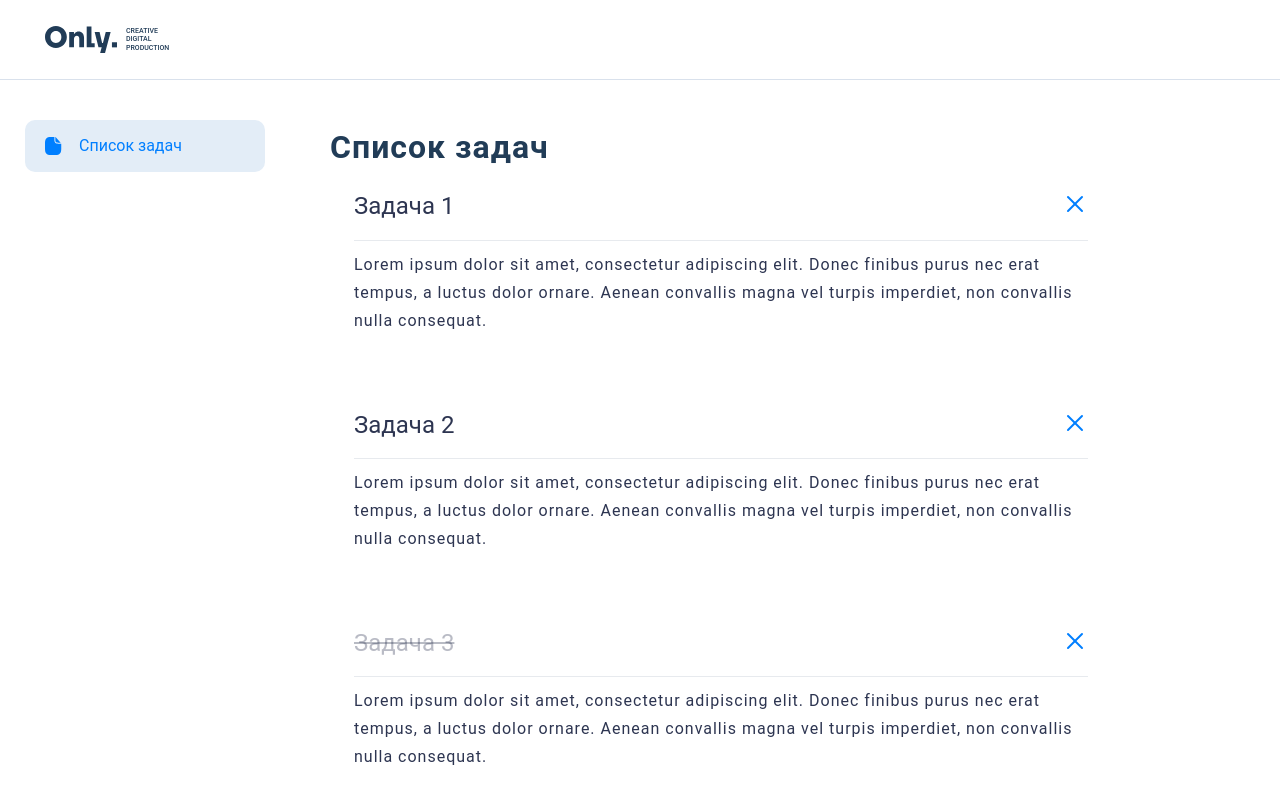
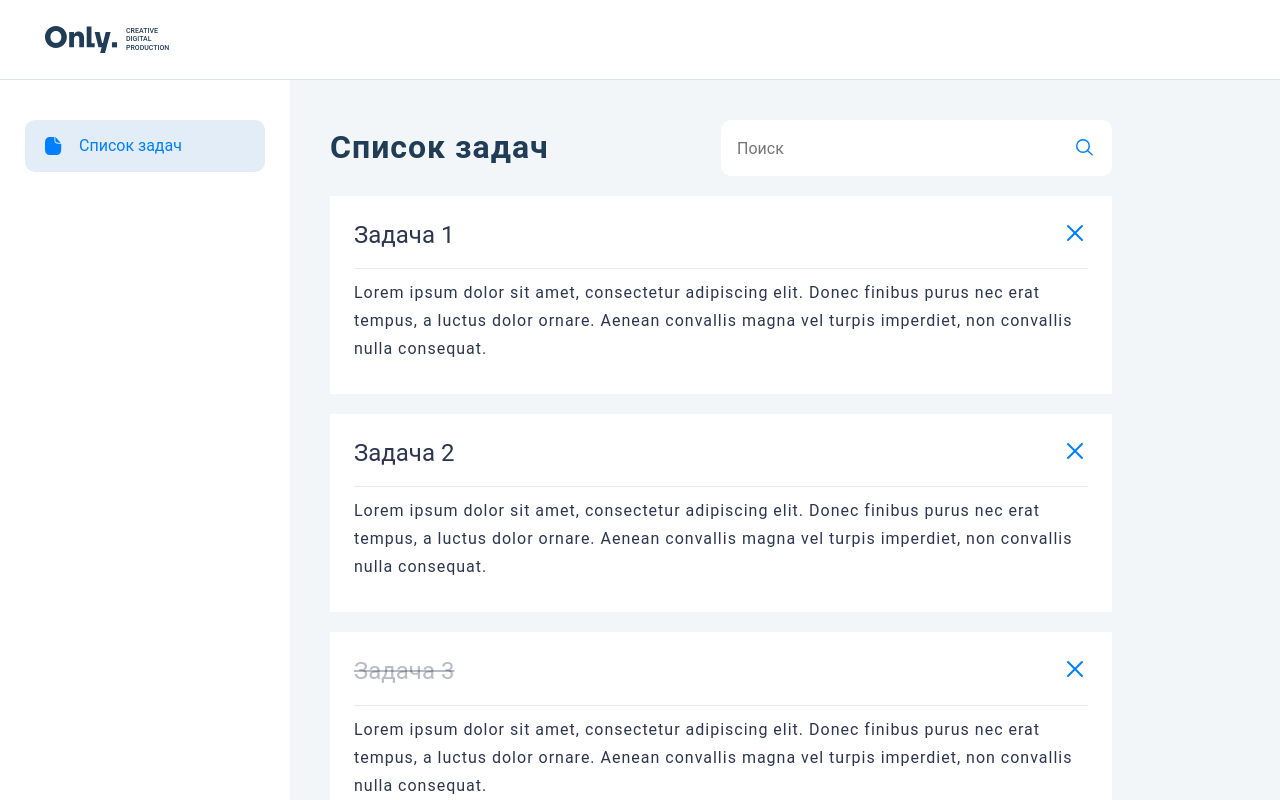
Before and after one commit to only-digital/internship-tasks, a Next.js app: page / in a window 1280 px wide. Shown: the top 800 px of the page. Built offline with nearby package versions, Linux system fonts and the light colour scheme.

Commit message:
search component added

```diff
--- /dev/null
+++ b/src/components/search/search.jsx
@@ -0,0 +1,23 @@
+import styled from './search.module.scss';
+import Image from 'next/image';
+
+const Search = ({placeholder='Поиск',handleSearch}) => {
+    return (
+        <div className={styled.Search}>
+            <input
+                className={styled.SearchInput}
+                type="text"
+                placeholder={placeholder}
+                onChange={handleSearch}/>
+            <Image
+                className={styled.SearchImage}
+                src="/search.svg"
+                width={24}
+                height={24}
+                alt="search"
+            />
+        </div>
+    )
+}
+
+export default Search;
--- /dev/null
+++ b/src/components/search/search.module.scss
@@ -0,0 +1,30 @@
+.Search {
+	position: relative;
+	width: 100%;
+	max-width: 608px;
+}
+
+.SearchInput {
+	border-radius: 10px;
+	background: #FFF;
+	height: 56px;
+	width: 100%;
+	padding: 15px 40px 15px 16px;
+}
+
+.SearchImage {
+	position: absolute;
+	right: 16px;
+	top: 15px;
+}
+
+.Search::placeholder {
+	color: rgba(33, 60, 87, 0.40);
+	font-feature-settings: 'clig' off, 'liga' off;
+	font-family: 'Roboto',sans-serif;
+	font-size: 16px;
+	font-style: normal;
+	font-weight: 400;
+	line-height: 150%; /* 24px */
+	letter-spacing: 0.15px;
+}
--- a/src/pages/index.jsx
+++ b/src/pages/index.jsx
@@ -5,6 +5,7 @@ import { useEffect, useState } from 'react';
 import tasks from '../../data/index.json';
 import Header from '@/components/header/header';
 import Aside from '@/components/aside/aside';
+import Search from '@/components/search/search';
 
 const Index = () => {
 
@@ -33,13 +34,20 @@ const Index = () => {
         }
     }
 
+    const handleSearch = (event) => {
+        console.log(event.target.value);
+    }
+
     return (
         <>
         <Header logoText='Creative Digital Production'/>
         <main className={styles.main}>
             <Aside logoText='Список задач'/>
             <section className={styles.tasksWrapper}>
-                <h2 className={styles.mainTitle}>{tasksState.title}</h2>
+                <div className={styles.titleWrapper}>
+                    <h2 className={styles.mainTitle}>{tasksState.title}</h2>
+                    <Search handleSearch={handleSearch}/>
+                </div>
                 <div className={styles.mainTasks}>
                     {
                         tasksState.tasks.map((task)=>{
--- a/src/styles/index.module.scss
+++ b/src/styles/index.module.scss
@@ -3,6 +3,15 @@
     flex-direction: row;
     min-height: 100vh;
     font-family: Roboto,sans-serif;
+    background: #F3F6F9;
+}
+
+.titleWrapper {
+    display: flex;
+    justify-content: space-between;
+    align-items: center;
+    margin-top: 40px;
+    margin-bottom: 20px;
 }
 
 .mainTitle {
@@ -22,12 +31,10 @@
     flex-direction: column;
     gap: 20px;
     width: 100%;
-
 }
 
 .tasksWrapper {
     display: flex;
     flex-direction: column;
-    padding-top: 48px;
     padding-left: 40px;
 }
```
Also changed, not shown: public/search.svg (added).
